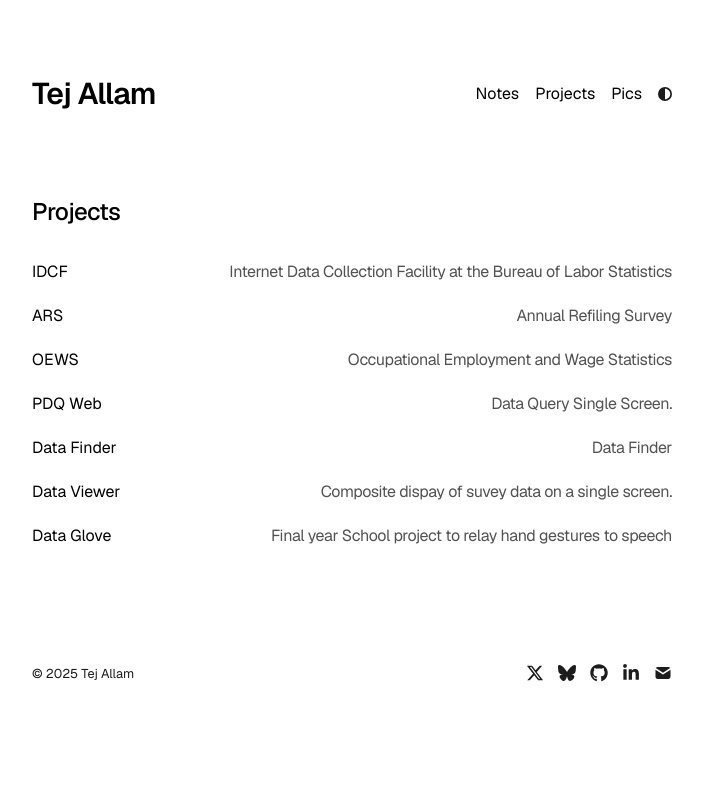
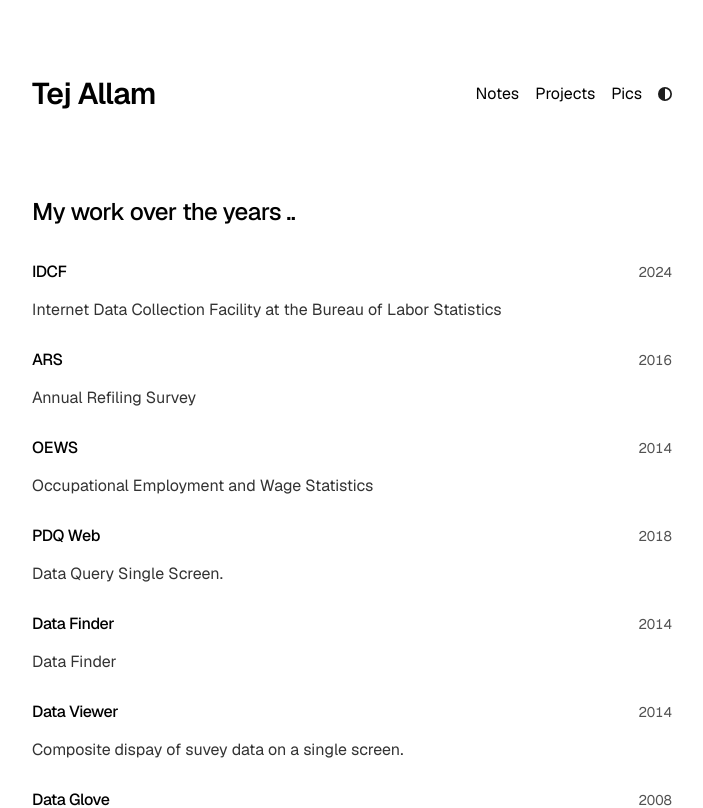
Before and after one commit to TejAllam/foli0, a Next.js app: page /projects in a window 1280 px wide. Shown: the top 808 px of the page, without its empty margins (288-991 px from the left). Built offline with nearby package versions, Linux system fonts and the light colour scheme.

Commit message:
Modified project description and version updates

```diff
--- a/app/projects/page.tsx
+++ b/app/projects/page.tsx
@@ -10,23 +10,30 @@
 export default function Projects() {
   return (
     <section>
-      <h1 className="mb-8 text-2xl font-medium tracking-tight">Projects</h1>
-      <div>
+      <h1 className="mb-8 text-2xl font-medium tracking-tight">My work over the years .. </h1>
+       <div className="space-y-6">
         {projects.map((project, index) => (
-          <Link
+          <a
             key={index}
             href={project.url}
-            className="flex flex-col space-y-1 mb-5 transition-opacity duration-200 hover:opacity-80"
             target="_blank"
             rel="noopener noreferrer"
+            className="block group hover:opacity-80 transition-opacity duration-200"
           >
-            <div className="w-full flex flex-col sm:flex-row justify-between items-start sm:items-center space-y-1 sm:space-y-0 sm:space-x-2">
-              <h2 className="text-black dark:text-white">{project.title}</h2>
-              <p className="text-neutral-600 dark:text-neutral-400 tracking-tight">
+            <div className="flex flex-col">
+              <div className="w-full flex justify-between items-baseline">
+                <span className="text-black dark:text-white font-medium tracking-tight">
+                  {project.title}
+                </span>
+                <span className="text-neutral-600 dark:text-neutral-400 tabular-nums text-sm">
+                  {project.year}
+                </span>
+              </div>
+              <p className="prose prose-neutral dark:prose-invert pt-3">
                 {project.description}
               </p>
             </div>
-          </Link>
+          </a>
         ))}
       </div>
     </section>
```
Also changed, not shown: package.json (+7 -7 lines), 1 other file (tests, documents, lock files or other folders).
